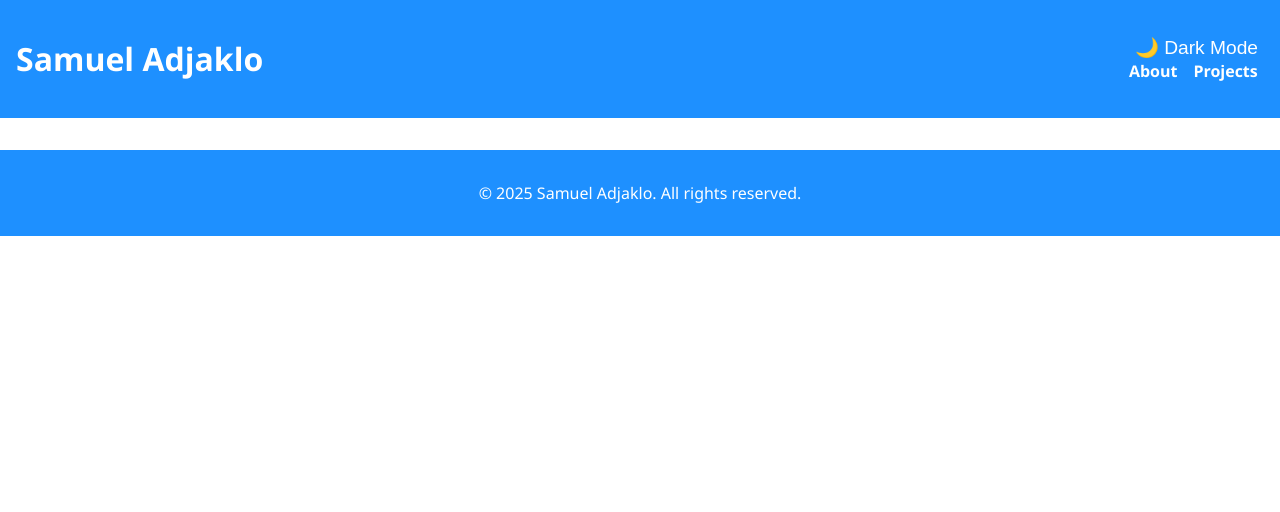
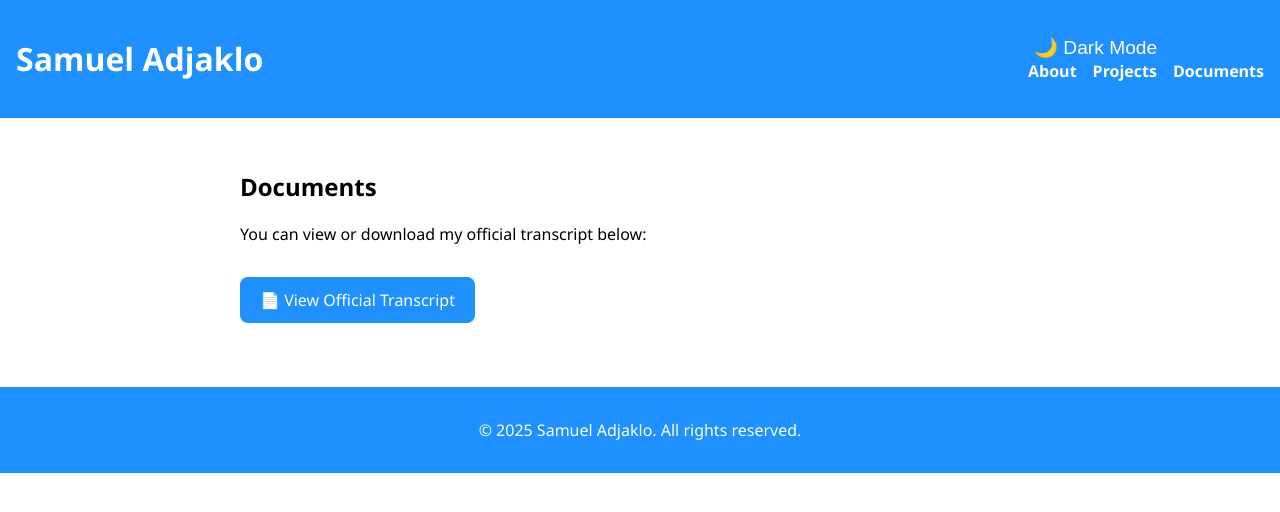
Before and after one commit to adjaklos/adjaklos.github.io, a React (Create React App) app: page /documents in a window 1280 px wide. Shown: the top 512 px of the page. Built offline with nearby package versions, Linux system fonts and the light colour scheme.

Commit message:
Add Documents page and transcript PDF

```diff
--- a/src/App.js
+++ b/src/App.js
@@ -4,6 +4,7 @@ import Header from './components/Header';
 import Footer from './components/Footer';
 import About from './pages/About';
 import Projects from './pages/Projects';
+import Documents from './pages/Documents';
 
 import './App.css';
 
@@ -14,6 +15,7 @@ export default function App() {
       <Routes>
         <Route path="/" element={<About />} />
         <Route path="/projects" element={<Projects />} />
+        <Route path="/documents" element={<Documents />} />
       </Routes>
       <Footer />
     </Router>
--- a/src/components/Header.js
+++ b/src/components/Header.js
@@ -20,6 +20,7 @@ export default function Header() {
         <ul className="nav-links">
           <li><Link to="/">About</Link></li>
           <li><Link to="/projects">Projects</Link></li>
+          <li><Link to="/documents">Documents</Link></li>
           {/* Add more links here as you create new pages */}
         </ul>
       </nav>
--- /dev/null
+++ b/src/pages/Documents.js
@@ -0,0 +1,27 @@
+import React from 'react';
+
+export default function Documents() {
+  return (
+    <main>
+      <h2>Documents</h2>
+      <p>You can view or download my official transcript below:</p>
+
+      <a
+        href="/assets/OfficialTranscript.pdf"
+        target="_blank"
+        rel="noopener noreferrer"
+        style={{
+          display: 'inline-block',
+          padding: '0.75em 1.25em',
+          background: '#1E90FF',
+          color: 'white',
+          borderRadius: '8px',
+          textDecoration: 'none',
+          marginTop: '1em',
+        }}
+      >
+        📄 View Official Transcript
+      </a>
+    </main>
+  );
+}
```
Also changed, not shown: 18 other files (tests, documents, lock files or other folders).
